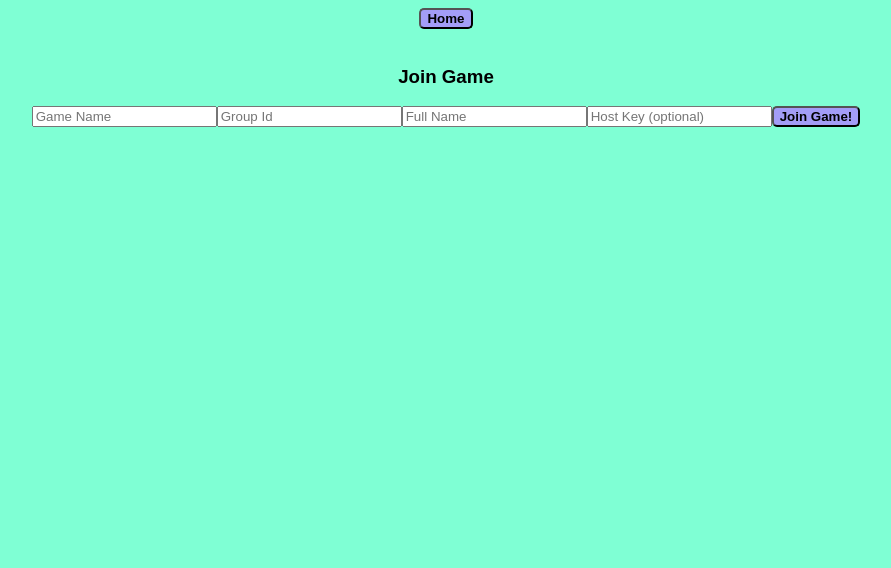
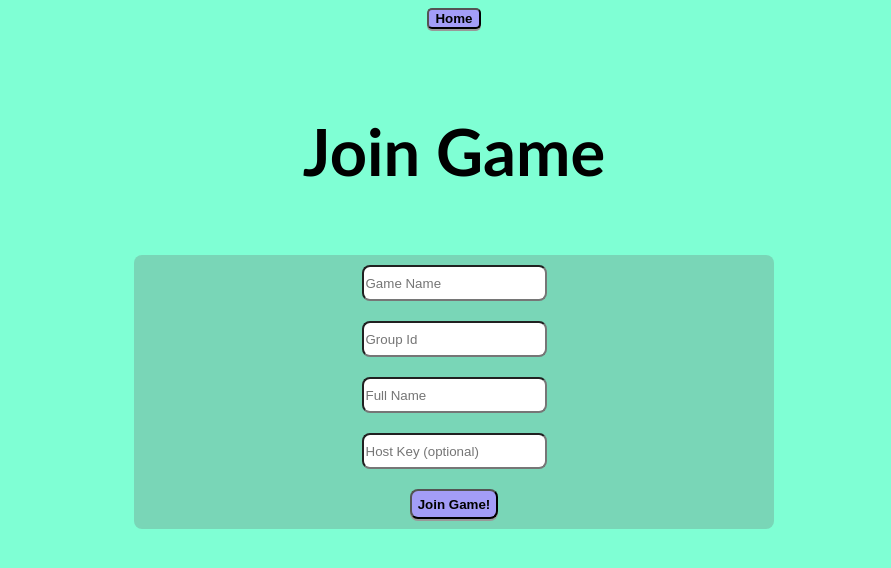
Before and after one commit to team-mewtwoo/game-night, a React app: page /joinGame in a window 1280 px wide. Shown: the top 568 px of the page, without its empty margins (194-1085 px from the left). Built offline with nearby package versions, Linux system fonts and the light colour scheme; no server answers.

Commit message:
worked on css

```diff
--- a/assets/styles/style.css
+++ b/assets/styles/style.css
@@ -1,3 +1,10 @@
+html,
+body,
+#app {
+  width: 100%;
+  height: 100%;
+}
+
 body {
   /* background-image: url('https://i.pinimg.com/originals/f2/f5/13/f2f513ded2eca406b32c468ffd961614.jpg'); */
   background-color: aquamarine;
@@ -6,12 +13,12 @@ body {
   font-family: sans-serif;
 }
 
-.oauth {
+/* .oauth {
   display: flex;
   justify-content: center;
   align-items: center;
   flex-direction: column;
-}
+} */
 
 #reset {
   position: fixed;
@@ -30,6 +37,18 @@ body {
   margin: auto;
   padding: 2em 1em;
 }
+.buttonContainer {
+  display: flex;
+  flex-direction: column;
+  justify-content: space-around;
+  height: 40%;
+  align-items: center;
+}
+.buttonContainer button {
+  margin: 2vh;
+  height: 60px;
+  width: 240px;
+}
 
 #header > h1 {
   font-size: 3vw;
@@ -46,6 +65,13 @@ button {
   border-radius: 5px;
   background-color: rgb(163, 157, 247);
   font-weight: bold;
+  box-shadow: 0 2px #999;
+  cursor: pointer;
+}
+button:active {
+  background-color: rgba(107, 128, 138, 0.829);
+  box-shadow: 0 0px #666;
+  transform: translateY(2px);
 }
 
 .page {
@@ -127,3 +153,39 @@ button {
     padding: 8px 4px;
   }
 }
+
+.createFont {
+  font-size: 65px;
+  font-family: 'Gill Sans', 'Gill Sans MT', Calibri, 'Trebuchet MS', sans-serif; /* color:  */
+}
+
+.createForm {
+  display: flex;
+  flex-direction: column;
+  background-color: rgba(105, 105, 105, 0.274);
+  border-radius: 8px; /* justify-content: center; */ /* align-content: center; */ /* align-self: center; */ /* padding-left: 258px; */
+  align-items: center;
+  width: 50%;
+  justify-content: space-around;
+  height: auto;
+}
+.createGameContainer {
+  display: flex;
+  justify-content: centers;
+  align-items: center;
+  flex-direction: column;
+}
+
+.inputField {
+  border-radius: 8px;
+  margin: 10px;
+  height: 30px;
+}
+
+/* .challengeBox {
+  width: 40%;
+  height: 40%;
+  display: flex;
+  justify-content: center;
+  align-items: center;
+} */
--- a/client/Components/CreateGame.js
+++ b/client/Components/CreateGame.js
@@ -57,15 +57,15 @@ const CreateGame = () => {
 
   const groupsTable = Object.keys(groups).map(groupId => <GroupsTable groupId={groupId} color={groups[groupId].color} />)
   return (
-    <div>
+    <div className="createGameContainer">
       <br />
-      <h2>Create Game</h2>
-      <form onSubmit={onSubmit}>
-        <input type="text" placeholder="Host Name" onChange={(e) => onHostNameTextChange(e)} />
-        <input type="text" placeholder="Game Name" onChange={(e) => onGameNameTextChange(e)} />
-        <input type="text" placeholder="Number of Groups" onChange={(e) => onGroupTextChange(e)} />
-        <input type="text" placeholder="Secret Password" onChange={(e) => onPasswordChange(e)} />
-        { inputBoxes }
+      <h2 className="createFont">Create Game</h2>
+      <form className="createForm" onSubmit={onSubmit}>
+        <input className="inputField" type="text" placeholder="Host Name" onChange={(e) => onHostNameTextChange(e)} />
+        <input className="inputField" type="text" placeholder="Game Name" onChange={(e) => onGameNameTextChange(e)} />
+        <input className="inputField" type="text" placeholder="Number of Groups" onChange={(e) => onGroupTextChange(e)} />
+        <input className="inputField" type="text" placeholder="Secret Password" onChange={(e) => onPasswordChange(e)} />
+        {inputBoxes}
         <button type="button" className="add" value="+" onClick={() => addInputBox()}>Add Question</button>
         <button type="submit">Create Groups!</button>
       </form>
@@ -76,9 +76,9 @@ const CreateGame = () => {
   );
 };
 
-const InputBox = ({onGameTextChange, index}) => {
+const InputBox = ({ onGameTextChange, index }) => {
   return (
-    <input type="text" placeholder="Enter Challenge" onChange={(e) => onGameTextChange(e, index)} />
+    <input className="inputField" type="text" placeholder="Enter Challenge" onChange={(e) => onGameTextChange(e, index)} />
   );
 }
 export default CreateGame;
--- a/client/Components/Game.js
+++ b/client/Components/Game.js
@@ -45,8 +45,8 @@ const Game = () => {
   }
 
   socket.on('playerJoined', (playersArr) => {
-    const arr = playersArr.map( (element, index) => {
-      return (<Player key={`Player${index}`} fullName={element.fullName} index={index}/>);
+    const arr = playersArr.map((element, index) => {
+      return (<Player key={`Player${index}`} fullName={element.fullName} index={index} />);
     });
     setPlayers(arr);
   })
@@ -69,28 +69,29 @@ const Game = () => {
     <div>
       {gameStarted ? <div>
         {gameEnded ?
-          <div>Game Ended</div> :
-          <div><h1>Current Challenge:</h1>
+          <div className="challengeBox"><h3 className="createFont">Game Ended</h3> </div>
+          :
+          <div className="challengeBox"><h3 className="createFont">Current Challenge</h3>
             {(groupInfo.games) && JSON.stringify(groupInfo.games[currentIndex])}
             <br></br>
             {isFellow && <button onClick={() => nextChallenge(id, groupId, gameName)}>Next Challenge</button>}</div>
         }
-        <ScoreBoard gameName={gameName}/>
-      </div> : <div><h1>You're Registered! Sit back and relax until { groupInfo.fellow && 'your fellow' } starts the game.</h1>
+        <ScoreBoard gameName={gameName} />
+      </div> : <div><h1>You're Registered! Sit back and relax until {groupInfo.fellow && 'your fellow'} starts the game.</h1>
           <br></br>
           {isFellow && <button onClick={() => startGame(id, groupId, gameName)}>Start Game</button>}
         </div>
       }
 
       <div className="waitingRoom">
-        { players }
+        {players}
       </div>
     </div>
   );
 };
 
-const Player = ({fullName, index}) => {
-  return (<p className="player">{index + 1}. { fullName }</p>);
+const Player = ({ fullName, index }) => {
+  return (<p className="player">{index + 1}. { fullName}</p>);
 }
 
 export default Game;
--- a/client/Components/JoinGame.js
+++ b/client/Components/JoinGame.js
@@ -43,16 +43,17 @@ const JoinGame = () => {
     <div>
       {!isInGame ?
         <>
-          <br />
-          <h3>Join Game</h3>
-          <form onSubmit={onSubmit}>
-            <input type="text" placeholder="Game Name" onChange={(e) => onChangeGameName(e)} />
-            <input type="text" placeholder="Group Id" onChange={(e) => onChangeGroupId(e)} />
-            <input type="text" placeholder="Full Name" onChange={(e) => onChangeFullName(e)} />
-            <input type="text" placeholder="Host Key (optional)" onChange={(e) => onChangeHostKey(e)} />
-            <button type="submit">Join Game!</button>
-          </form>
-
+          <div className="createGameContainer">
+            <br />
+            <h3 className="createFont">Join Game</h3>
+            <form className="createForm" onSubmit={onSubmit}>
+              <input className="inputField" type="text" placeholder="Game Name" onChange={(e) => onChangeGameName(e)} />
+              <input className="inputField" type="text" placeholder="Group Id" onChange={(e) => onChangeGroupId(e)} />
+              <input className="inputField" type="text" placeholder="Full Name" onChange={(e) => onChangeFullName(e)} />
+              <input className="inputField" type="text" placeholder="Host Key (optional)" onChange={(e) => onChangeHostKey(e)} />
+              <button className="inputField" type="submit">Join Game!</button>
+            </form>
+          </div>
         </> : <Game />
       }
 
--- a/client/index.js
+++ b/client/index.js
@@ -14,23 +14,28 @@ const socket = io();
 ReactDOM.render(
   <SocketContext.Provider value={socket}>
     <Router>
-      <Link to='/'>
-        <button>Home</button>
-      </Link>
-
       <Switch>
-        <Route exact path='/'>
-          <Link to='/createGame'>
-            <button>Create Game</button>
+        <Route exact path="/">
+          <div className="buttonContainer">
+            <h2 className="createFont">CS GAME NIGHT</h2>
+            <Link to="/createGame">
+              <button>Create Game</button>
+            </Link>
+            <Link to="/joinGame">
+              <button>Join Game</button>
+            </Link>
+          </div>
+        </Route>
+        <Route path="/createGame">
+          <Link to="/">
+            <button>Home</button>
           </Link>
-          <Link to='/joinGame'>
-            <button>Join Game</button>
-          </Link>
-        </Route>
-        <Route path='/createGame'>
           <CreateGame />
         </Route>
-        <Route path='/joinGame'>
+        <Route path="/joinGame">
+          <Link to="/">
+            <button>Home</button>
+          </Link>
           <JoinGame />
         </Route>
       </Switch>
```
